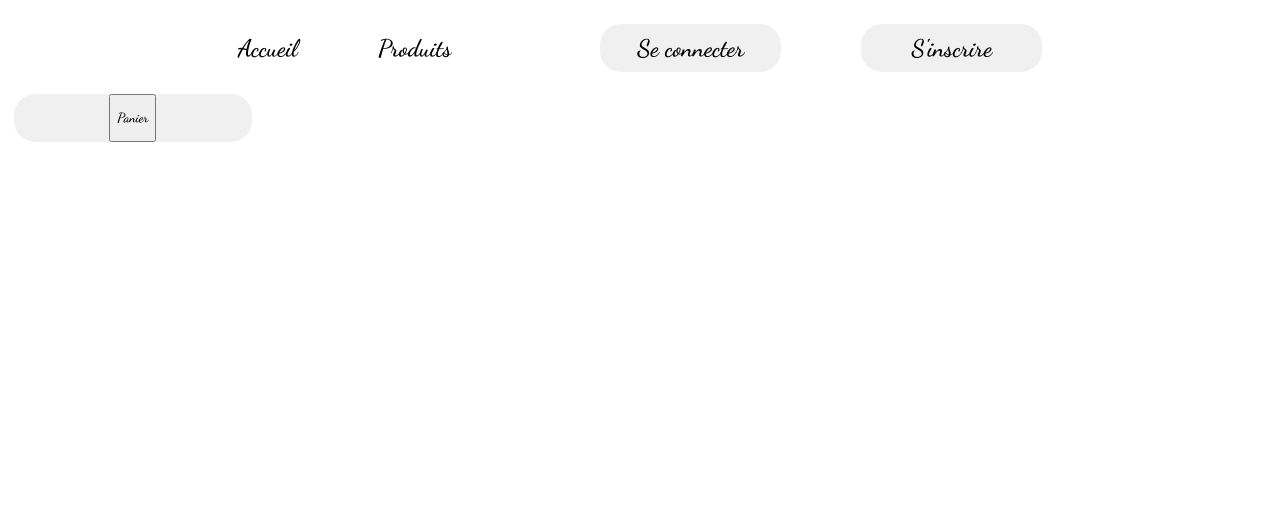
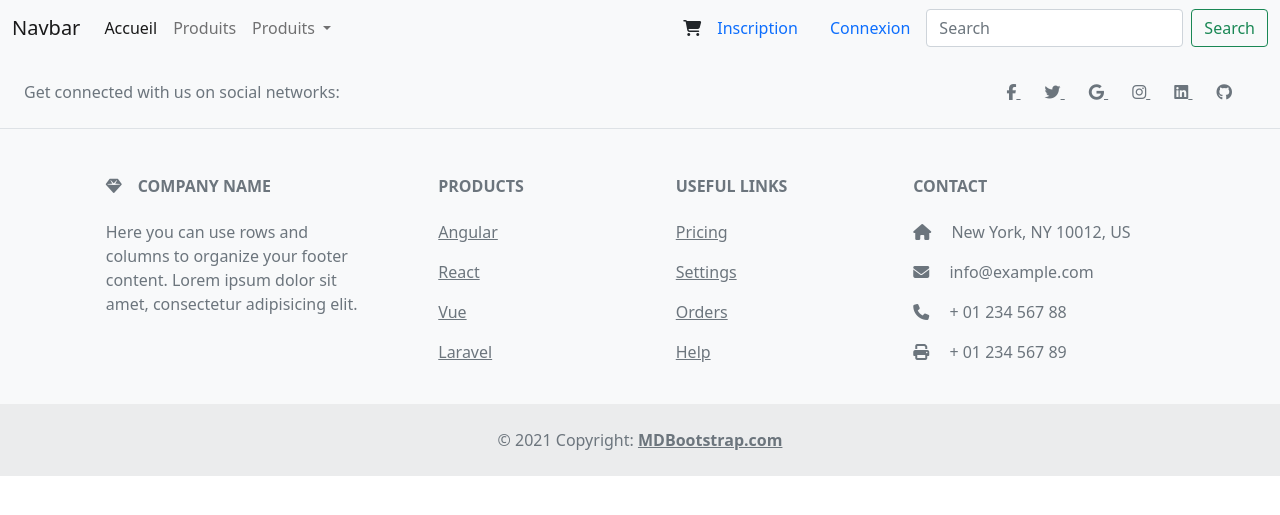
Before and after one commit to dorian-palace/boutique, a PHP site: page / in a window 1280 px wide. Shown: the top 515 px of the page. Run offline with PHP 8.4, Linux system fonts and the light colour scheme; some libraries are stand-ins or nearby versions.

Commit message:
header & footer

```diff
--- a/elements/footer.html
+++ b/elements/footer.html
@@ -0,0 +1,139 @@
+<!DOCTYPE html>
+<html lang="en">
+<head>
+    <meta charset="UTF-8">
+    <meta http-equiv="X-UA-Compatible" content="IE=edge">
+    <meta name="viewport" content="width=device-width, initial-scale=1.0">
+    <link href="https://cdn.jsdelivr.net/npm/bootstrap@5.1.3/dist/css/bootstrap.min.css" rel="stylesheet" integrity="sha384-1BmE4kWBq78iYhFldvKuhfTAU6auU8tT94WrHftjDbrCEXSU1oBoqyl2QvZ6jIW3" crossorigin="anonymous">
+    <title>Document</title>
+</head>
+<body>
+
+</body>
+
+<footer class="text-center text-lg-start bg-light text-muted">
+    <!-- Section: Social media -->
+    <section
+      class="d-flex justify-content-center justify-content-lg-between p-4 border-bottom"
+    >
+      <!-- Left -->
+      <div class="me-5 d-none d-lg-block">
+        <span>Get connected with us on social networks:</span>
+      </div>
+      <!-- Left -->
+
+      <!-- Right -->
+      <div>
+        <a href="" class="me-4 text-reset">
+          <i class="fab fa-facebook-f"></i>
+        </a>
+        <a href="" class="me-4 text-reset">
+          <i class="fab fa-twitter"></i>
+        </a>
+        <a href="" class="me-4 text-reset">
+          <i class="fab fa-google"></i>
+        </a>
+        <a href="" class="me-4 text-reset">
+          <i class="fab fa-instagram"></i>
+        </a>
+        <a href="" class="me-4 text-reset">
+          <i class="fab fa-linkedin"></i>
+        </a>
+        <a href="" class="me-4 text-reset">
+          <i class="fab fa-github"></i>
+        </a>
+      </div>
+      <!-- Right -->
+    </section>
+    <!-- Section: Social media -->
+
+    <!-- Section: Links  -->
+    <section class="">
+      <div class="container text-center text-md-start mt-5">
+        <!-- Grid row -->
+        <div class="row mt-3">
+          <!-- Grid column -->
+          <div class="col-md-3 col-lg-4 col-xl-3 mx-auto mb-4">
+            <!-- Content -->
+            <h6 class="text-uppercase fw-bold mb-4">
+              <i class="fas fa-gem me-3"></i>Company name
+            </h6>
+            <p>
+              Here you can use rows and columns to organize your footer content. Lorem ipsum
+              dolor sit amet, consectetur adipisicing elit.
+            </p>
+          </div>
+          <!-- Grid column -->
+
+          <!-- Grid column -->
+          <div class="col-md-2 col-lg-2 col-xl-2 mx-auto mb-4">
+            <!-- Links -->
+            <h6 class="text-uppercase fw-bold mb-4">
+              Products
+            </h6>
+            <p>
+              <a href="#!" class="text-reset">Angular</a>
+            </p>
+            <p>
+              <a href="#!" class="text-reset">React</a>
+            </p>
+            <p>
+              <a href="#!" class="text-reset">Vue</a>
+            </p>
+            <p>
+              <a href="#!" class="text-reset">Laravel</a>
+            </p>
+          </div>
+          <!-- Grid column -->
+
+          <!-- Grid column -->
+          <div class="col-md-3 col-lg-2 col-xl-2 mx-auto mb-4">
+            <!-- Links -->
+            <h6 class="text-uppercase fw-bold mb-4">
+              Useful links
+            </h6>
+            <p>
+              <a href="#!" class="text-reset">Pricing</a>
+            </p>
+            <p>
+              <a href="#!" class="text-reset">Settings</a>
+            </p>
+            <p>
+              <a href="#!" class="text-reset">Orders</a>
+            </p>
+            <p>
+              <a href="#!" class="text-reset">Help</a>
+            </p>
+          </div>
+          <!-- Grid column -->
+
+          <!-- Grid column -->
+          <div class="col-md-4 col-lg-3 col-xl-3 mx-auto mb-md-0 mb-4">
+            <!-- Links -->
+            <h6 class="text-uppercase fw-bold mb-4">
+              Contact
+            </h6>
+            <p><i class="fas fa-home me-3"></i> New York, NY 10012, US</p>
+            <p>
+              <i class="fas fa-envelope me-3"></i>
+              info@example.com
+            </p>
+            <p><i class="fas fa-phone me-3"></i> + 01 234 567 88</p>
+            <p><i class="fas fa-print me-3"></i> + 01 234 567 89</p>
+          </div>
+          <!-- Grid column -->
+        </div>
+        <!-- Grid row -->
+      </div>
+    </section>
+    <!-- Section: Links  -->
+
+    <!-- Copyright -->
+    <div class="text-center p-4" style="background-color: rgba(0, 0, 0, 0.05);">
+      © 2021 Copyright:
+      <a class="text-reset fw-bold" href="https://mdbootstrap.com/">MDBootstrap.com</a>
+    </div>
+    <!-- Copyright -->
+  </footer>
+  <!-- Footer -->
+</html>
--- a/elements/header.php
+++ b/elements/header.php
@@ -1,61 +1,83 @@
 
-<nav class='header-nav'>
-  <div class="dropdown">
-    <button><a href="index.php" class="home">Accueil</a></button>
-    <div class="projects">
-      <button>Produits</button>
-      <ul>
-        <li><a href="produits.php">Produits</a></li>
-        <li><a href="#">cat2</a></li>
-        <li><a href="#">cat3</a></li>
-        <li><a href="#">cat4</a></li>
+<!DOCTYPE html>
+<html lang="en">
+<head>
+  <meta charset="UTF-8">
+  <meta http-equiv="X-UA-Compatible" content="IE=edge">
+  <meta name="viewport" content="width=device-width, initial-scale=1.0">
+  <link href="https://cdn.jsdelivr.net/npm/bootstrap@5.1.3/dist/css/bootstrap.min.css" rel="stylesheet" integrity="sha384-1BmE4kWBq78iYhFldvKuhfTAU6auU8tT94WrHftjDbrCEXSU1oBoqyl2QvZ6jIW3" crossorigin="anonymous">
+  <script src="https://cdn.jsdelivr.net/npm/bootstrap@5.1.3/dist/js/bootstrap.bundle.min.js" integrity="sha384-ka7Sk0Gln4gmtz2MlQnikT1wXgYsOg+OMhuP+IlRH9sENBO0LRn5q+8nbTov4+1p" crossorigin="anonymous"></script>
+  <link rel="stylesheet" href="../style/css/header.css">
+  <script src="https://kit.fontawesome.com/db53e44f28.js" crossorigin="anonymous"></script>
+
+  <title>Document</title>
+</head>
+<body>
+
+<nav class="navbar navbar-expand-lg navbar-light bg-light">
+  <div class="container-fluid">
+    <a class="navbar-brand" href="#">Navbar</a>
+    <button class="navbar-toggler" type="button" data-bs-toggle="collapse" data-bs-target="#navbarSupportedContent" aria-controls="navbarSupportedContent" aria-expanded="false" aria-label="Toggle navigation">
+      <span class="navbar-toggler-icon"></span>
+    </button>
+    <div class="collapse navbar-collapse" id="navbarSupportedContent">
+      <ul class="navbar-nav me-auto mb-2 mb-lg-0">
+        <li class="nav-item">
+          <a class="nav-link active" aria-current="page" href="index.php">Accueil</a>
+        </li>
+        <li class="nav-item">
+          <a class="nav-link" href="produits.php">Produits</a>
+        </li>
+        <li class="nav-item dropdown">
+          <a class="nav-link dropdown-toggle" href="#" id="navbarDropdown" role="button" data-bs-toggle="dropdown" aria-expanded="false">
+            Produits
+          </a>
+          <ul class="dropdown-menu" aria-labelledby="navbarDropdown">
+            <li><a class="dropdown-item" href="produits.php">Touts les produits</a></li>
+            <li><a class="dropdown-item" href="">pâtes</a></li>
+            <li><hr class="dropdown-divider"></li>
+            <li><a class="dropdown-item" href="#">Something else here</a></li>
+          </ul>
+        </li>
+
       </ul>
-    </div>
-    <div class="products">
 
-    <?php  if(isset($_SESSION['id'])){
+      <?php
 
-?>
-      <button>Mon compte</button>
-      <ul>
-        <li><a href="profil.php">Modifier mon profil</a></li>
-        <li><a href="#">test</a></li>
-        <li><a href="#">test</a></li>
-      </ul>
-<?php } ?>
-    </div>
+      if(isset($_SESSION['id'])){
 
-    <?php  if(!isset($_SESSION['id'])){
+      ?>
+        <li class="nav-item">
+        <a class="nav-link " href="profil.php" >Profil</a>
+      </li>
+
+      <a href="setting/deconnexion.php">déconnexion</a>
+     <?php }else{
 
     ?>
-      <div class="btn-container">
+  <a href="panier.php"><i class="fa-solid fa-basket-shopping-simple"></i></a>
+  <a href="panier.php"><i class=""></i></a>
 
-      <button class="connexion-btn"><a href="connexion.php">Se connecter</a></button>
-      </div>
-      <div class="btn-container">
+<i class="fas fa-shopping-cart"></i>
 
-      <button class="connexion-btn"><a href="inscription.php">S'inscrire</a></button>
-      </div>
-      </div>
-    <?php } ?>
+        <li class="nav-item">
+          <a class="nav-link " href="inscription.php">Inscription</a>
+        </li>
 
+        <li class="nav-item">
+          <a class="nav-link " href="connexion.php">Connexion</a>
+        </li>
 
-    <div class="btn-container">
-
-      <button class="connexion-btn"><a href="panier.php">Panier</a></button>
-      </div>
+     <?php } ?>
 
 
 
-  <?php if(isset($_SESSION)){
-
-  ?>  <div class="btn-container">
-
-  <button class="connexion-btn"><a href="setting/deconnexion.php">Deconnexion</a></button>
-  <?php } ?>
 
 
+      <form class="d-flex">
+        <input class="form-control me-2" type="search" placeholder="Search" aria-label="Search">
+        <button class="btn btn-outline-success" type="submit">Search</button>
+      </form>
     </div>
   </div>
-
 </nav>
--- a/style/css/header.css
+++ b/style/css/header.css
@@ -1,143 +1,14 @@
-@import url("https://fonts.googleapis.com/css2?family=Dancing+Script:wght@600&display=swap");
+ @import url("https://fonts.googleapis.com/css2?family=Dancing+Script:wght@600&display=swap");
 
 
+*{
 
-
-
-.header-nav button{
-
-
-  font-family: Dancing Script;
+  list-style: none;
 
 
 }
 
-.dropdown {
-  height: 10vh;
-  width: 70%;
-  margin: auto;
-  display: flex;
-  justify-content: space-around;
-  align-items: center;
-}
-
-
-.projects,
-.products {
-  position: relative;
-}
-
-.projects ul,
-.products ul {
-
-  position: absolute;
-  display: flex;
-  justify-content: space-around;
-  flex-direction: column;
-  align-items: center;
-  width: 100px;
-  height: 200px;
-  background: #f0f0f0;
-  left: 0px;
-  list-style: none;
-  border-radius: 5px;
-  opacity: 0;
-  pointer-events: none;
-  transform: translateY(-10px);
-  transition: all 0.4s ease;
-}
-
-.projects li,
-.products li {
-  width: 100%;
-  height: 100%;
-  display: flex;
-  justify-content: center;
-
-  align-items: center;
-  text-align: center;
-}
-
-.projects li:hover,
-.products li:hover {
-  background-color: rgb(197, 173, 181);
-
-}
-
-.projects a,
-.products a {
-  color: black;
-  text-decoration: none;
-
-
-}
-
-.dropdown button,
-.home {
-  background: none;
-  text-decoration: none;
-  border: none;
-  color: black;
-  font-size: 24px;
-  cursor: pointer;
-}
-
-.projects button:focus + ul,
-.products button:focus + ul {
-
-  opacity: 1;
-  pointer-events: all;
-  transform: translateY(0px);
-}
-
-.home{
-
-position: relative;
-
-}
-
-.home::before, .projects button:before, .products button:before{
-
-  content: "";
-  position: absolute;
-  width: 100%;
-  height: 2px;
-  bottom: 0;
-  left: 0;
-  background-color: #FFF;
-  visibility: hidden;
-  transform: scaleX(0);
-  transition: all 0.3s ease-in-out;
-}
-
-.home:hover:before, .products button:hover:before, .projects button:hover:before{
-
-  visibility: visible;
-  transform: scaleX(1);
-  background-color: black;
-}
-
-.btn-container{
-
-  background: #f0f0f0;
-  padding-left: 1.5rem;
-  padding-right: 1.5rem;
-  text-align: center;
-  width: 15%;
-  height: 3rem;
-  color:white;
-  border-radius: 27px;
-  border: solid 6px;
-  display: inline-flex;
-  justify-content: center;
-}
-.btn-container button{
-
-  color:black;
-}
-
-.connexion-btn a {
+.nav-link{
 
   color: black;
-  text-decoration: none;
 }
```
